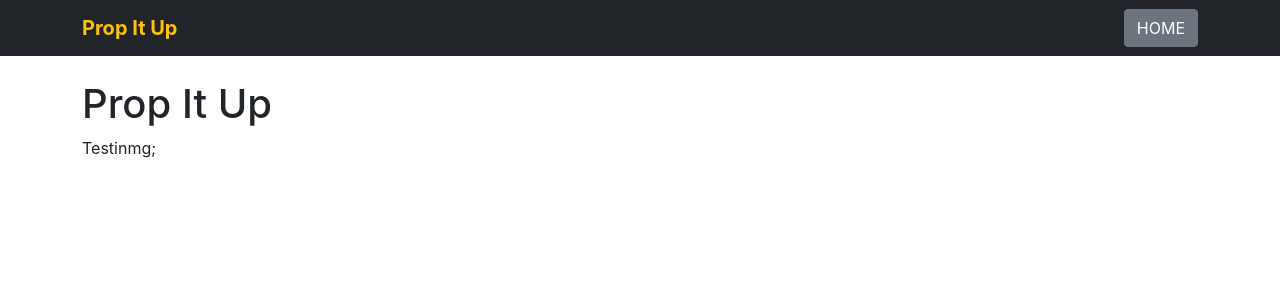
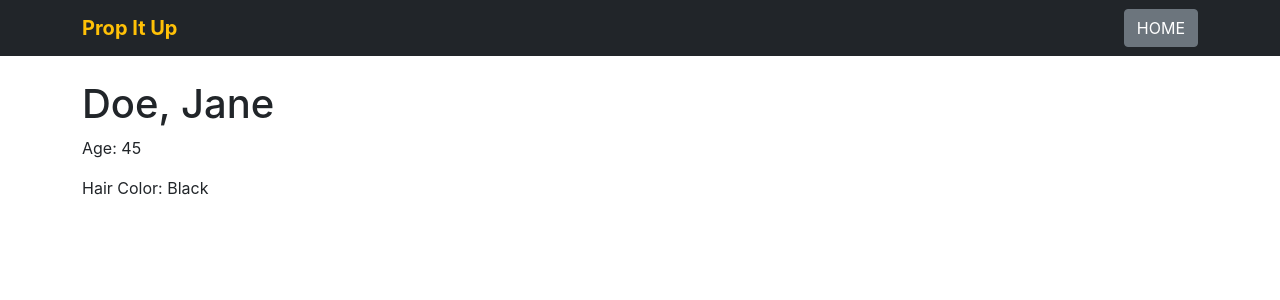
Before and after one commit to Virgilio-D-Cabading-Jr/Coding_Dojo_MERN_Stack_React_Class_Components_Prop_It_Up, a React (Create React App) app: page / in a window 1280 px wide. Shown: the top 300 px of the page. Built offline with nearby package versions, Linux system fonts and the light colour scheme.

Commit message:
format PersonCard output

```diff
--- a/src/App.js
+++ b/src/App.js
@@ -1,14 +1,12 @@
 import logo from './logo.svg';
 import './App.css';
-import PersonCard from './components/PersonCard'; './components/PersonCard.js';
+import React from 'react';
+import PersonCard from './components/PersonCard';
 
 function App() {
   return (
     <div className="App">
-      <h1>Prop It Up</h1>
-      <p>
         <PersonCard firstName="Jane" lastName="Doe" age={45} hairColor="Black" />
-      </p>
     </div>
   );
 }
--- a/src/components/PersonCard.js
+++ b/src/components/PersonCard.js
@@ -1,10 +1,13 @@
 import React, { Component } from "react";
 
-class PersonCard extends React.Component {
+class PersonCard extends Component {
     render() {
+        const { firstName, lastName, age, hairColor } = this.props;
         return (
             <div>
-                Testinmg;
+                <h1>{lastName}, { firstName }</h1>
+                <p>Age: { age }</p>
+                <p>Hair Color: { hairColor }</p>
             </div>
         );
     }
```
